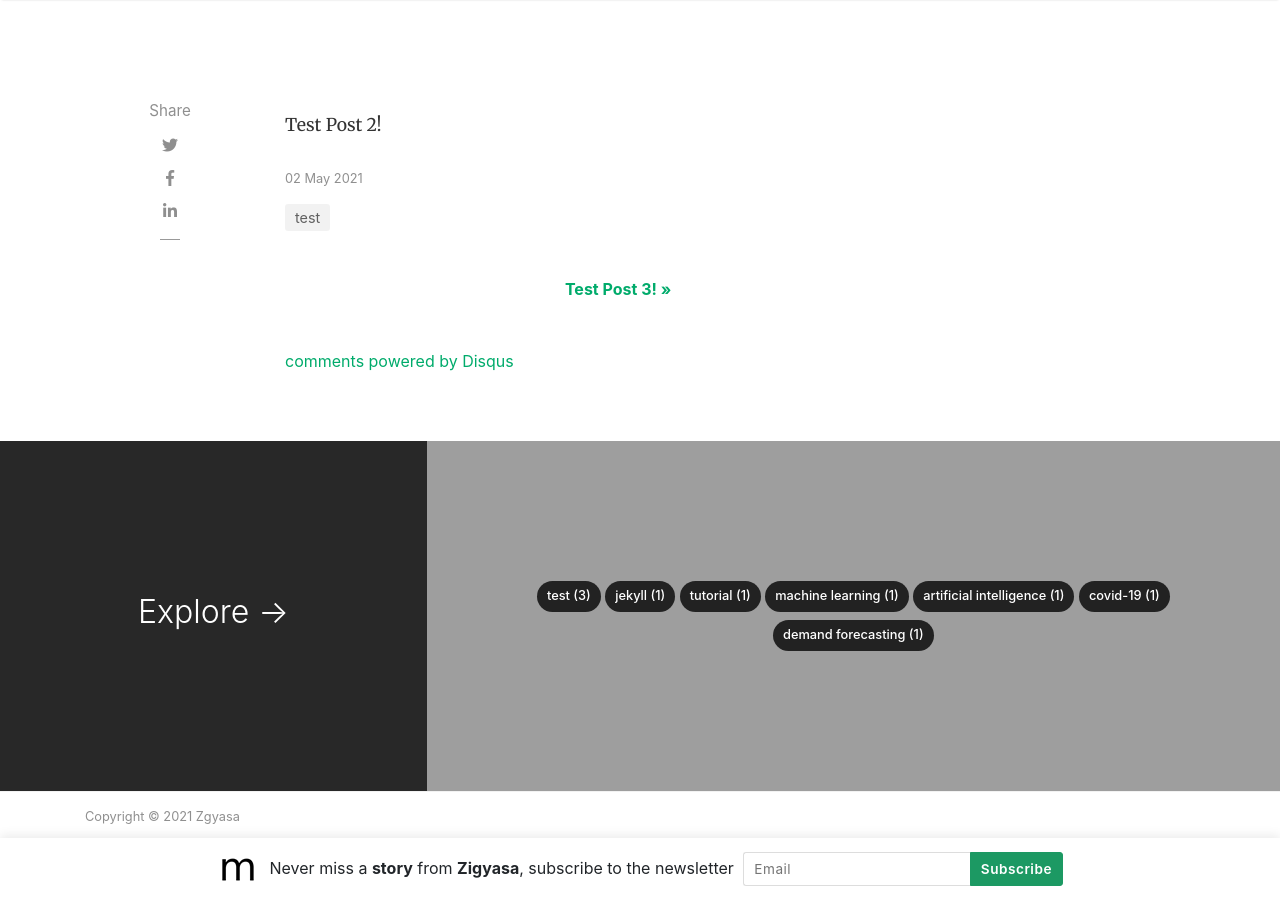
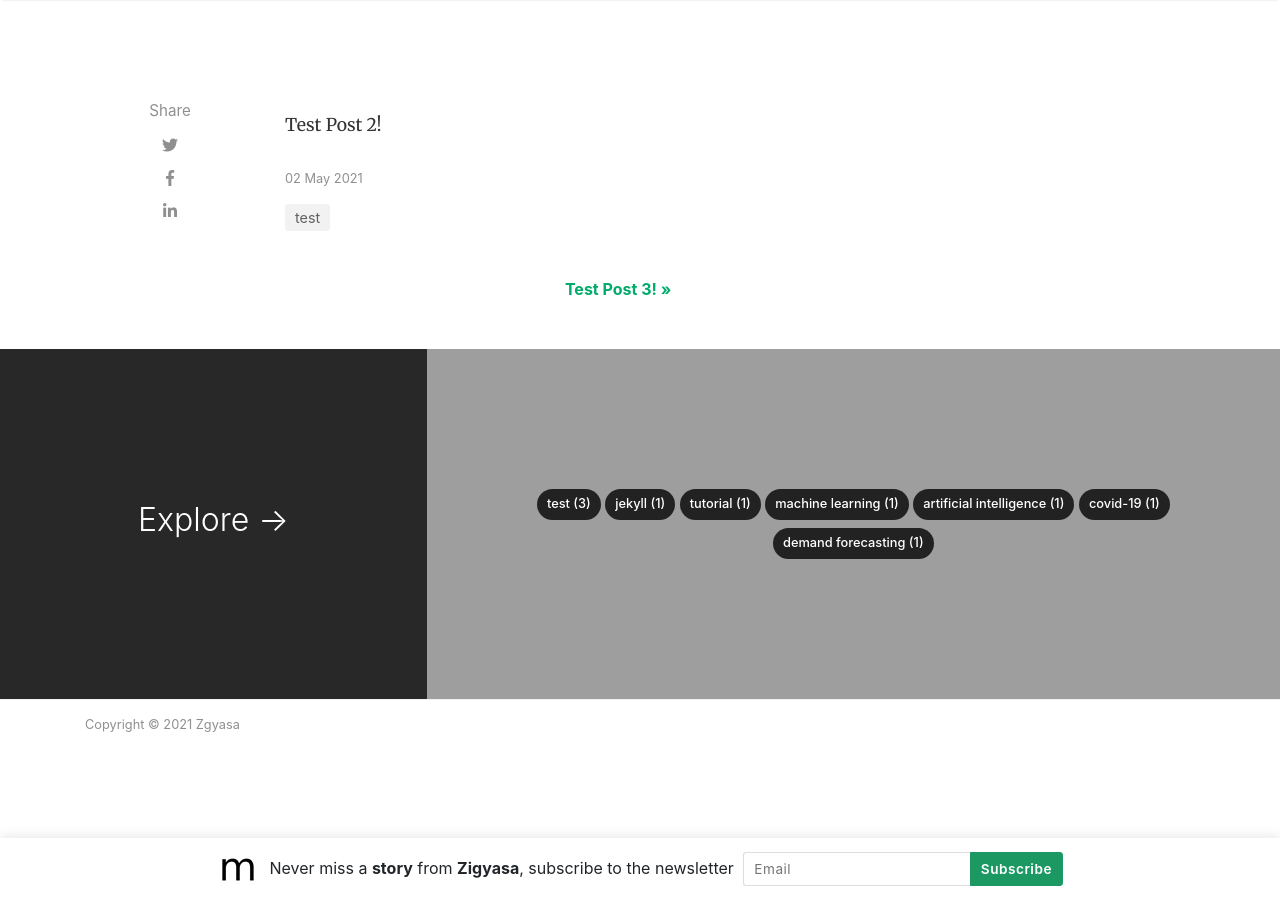
Before and after one commit to luhgit/blog, a Jekyll site: the page built from _posts/2021-05-02-test-post-2.md, in a window 1280 px wide and 900 px high, scrolled down 999 px. Built offline with Jekyll 4.4.1, drawn with Linux system fonts in a browser that asks for light colours; nearby versions of some CDN libraries; comment, search, counter and statistics services are not loaded.

Commit message:
Removing disqus comments

```diff
--- a/_includes/share.html
+++ b/_includes/share.html
@@ -22,7 +22,7 @@
         </li>
 
     </ul>
-    {% if page.comments != false %}
+    <!-- {% if page.comments != false %}
     <div class="sep">
     </div>
     <ul>
@@ -30,5 +30,5 @@
         <a class="small smoothscroll" href="#disqus_thread"></a>
         </li>
     </ul>
-    {% endif %}
+    {% endif %} -->
 </div>
--- a/_layouts/page.html
+++ b/_layouts/page.html
@@ -12,7 +12,7 @@ layout: default
     {{content}}
     </div>
 
-    {% if page.comments == true %}
+    <!-- {% if page.comments == true %}
 
     <div id="comments" class="row mb-5">
         <div class="col-md-8">
@@ -20,5 +20,5 @@ layout: default
         </div>
     </div>
 
-    {% endif %}
+    {% endif %} -->
 </section>
--- a/_layouts/post.html
+++ b/_layouts/post.html
@@ -142,7 +142,7 @@ post_class: post-template
 
 <!-- Begin Comments
 ================================================== -->
-{% if page.comments != false %}
+<!-- {% if page.comments != false %}
     <div class="container">
         <div id="comments" class="row justify-content-center mb-5">
             <div class="col-md-8">
@@ -150,7 +150,10 @@ post_class: post-template
             </div>
         </div>
     </div>
-{% endif %}
+{% endif %} -->
+
+
+
 <!--End Comments
 ================================================== -->
 
```
